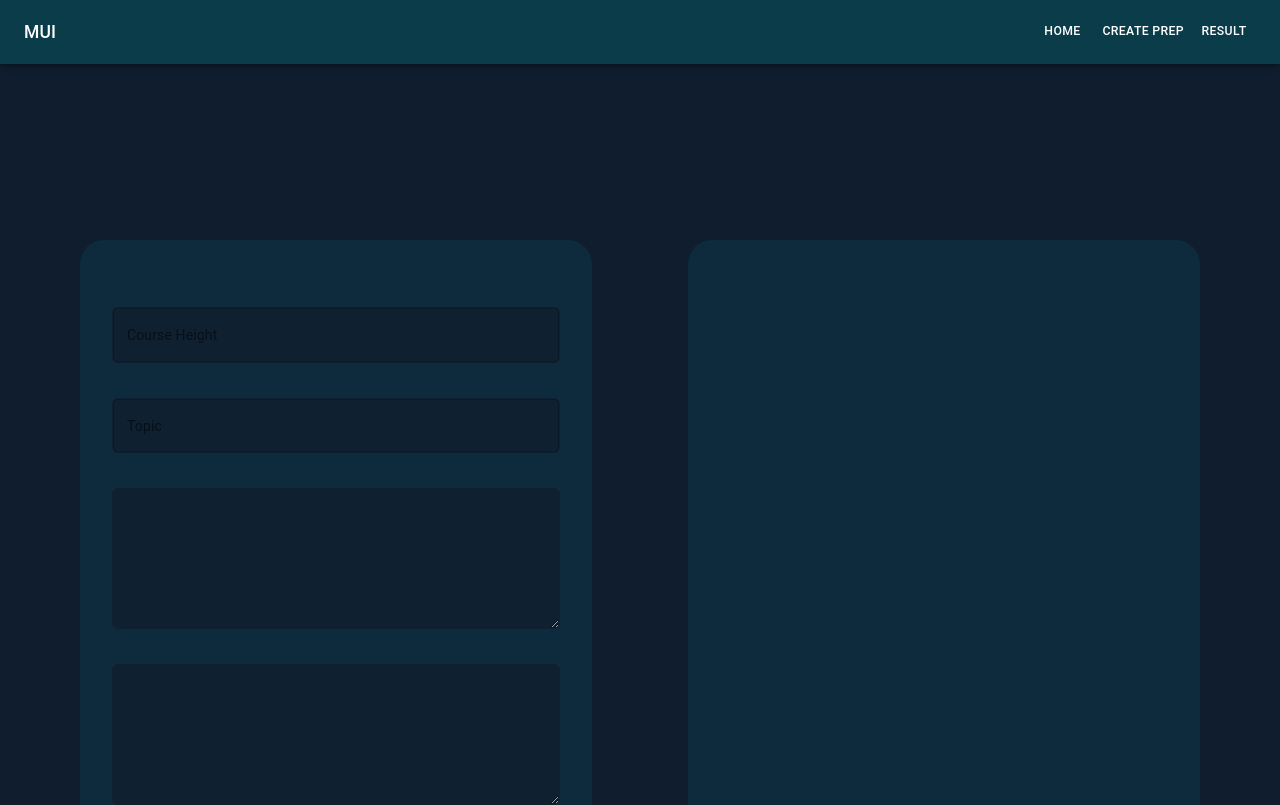
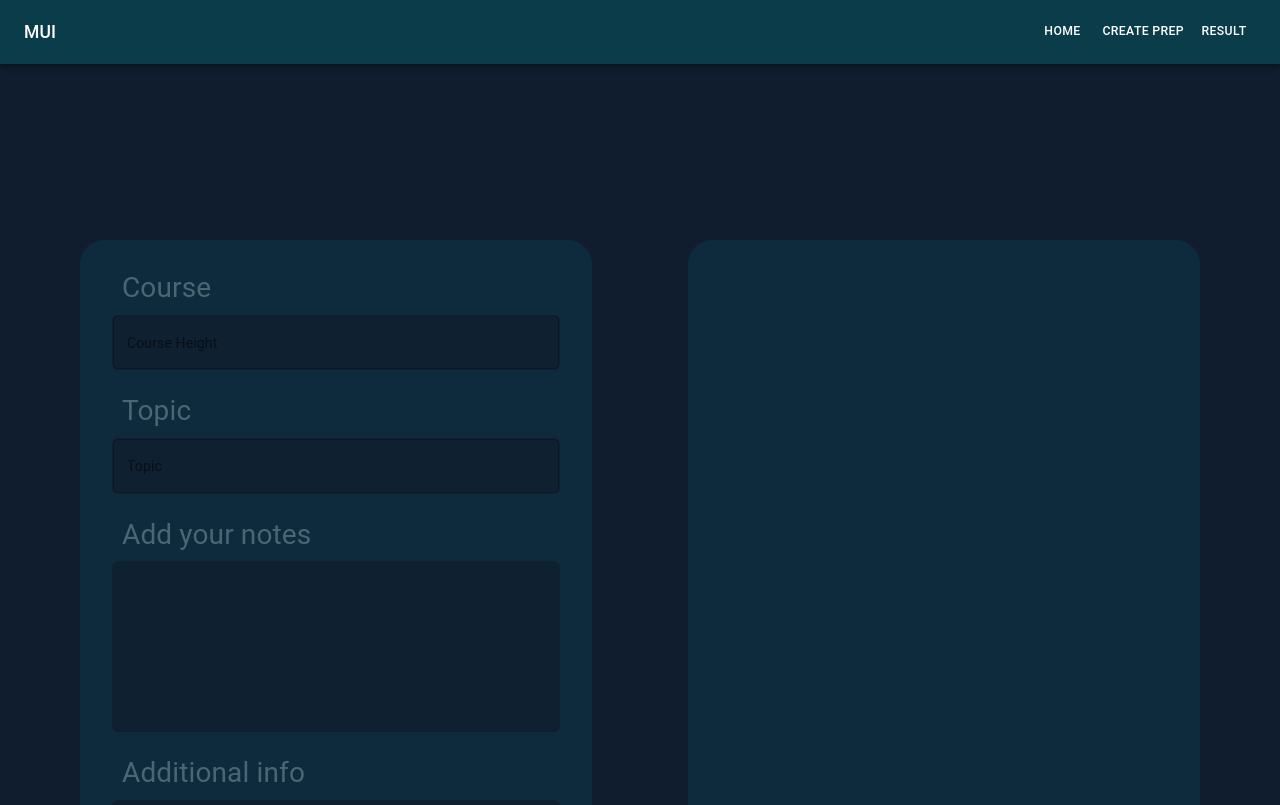
Before and after one commit to martinyis/PrepAi, a React (Create React App) app in the folder client/: page /create in a window 1280 px wide. Shown: the top 805 px of the page. Built offline with nearby package versions, Linux system fonts and the light colour scheme.

Commit message:
Add new styles

```diff
--- a/client/src/modules/InfoPanel.jsx
+++ b/client/src/modules/InfoPanel.jsx
@@ -9,8 +9,8 @@ const InfoPanel = () => {
   const [formData, setFormData] = useState({
     courseHeight: "",
     topic: "",
-    description: "",
-    requirements: "",
+    notes: "",
+    addInfo: "",
   });
 
   const handleChange = (event) => {
@@ -39,6 +39,15 @@ const InfoPanel = () => {
             flexDirection: "column",
           }}
         >
+          <Typography
+            style={{
+              paddingBottom: 10,
+              paddingLeft: 10,
+            }}
+            variant="h3"
+          >
+            Course
+          </Typography>
           <TextField
             fullWidth
             variant="outlined"
@@ -50,7 +59,7 @@ const InfoPanel = () => {
             style={{
               backgroundColor: "#0f2031",
               borderRadius: 6,
-              marginTop: 35,
+              marginBottom: 25,
               border: "1px solid #0f2031",
               transition:
                 "border-color 0.3s ease-in-out, border-radius 0.3s ease-in-out",
@@ -60,6 +69,15 @@ const InfoPanel = () => {
               },
             }}
           />
+          <Typography
+            style={{
+              paddingBottom: 10,
+              paddingLeft: 10,
+            }}
+            variant="h3"
+          >
+            Topic
+          </Typography>
           <TextField
             fullWidth
             variant="outlined"
@@ -71,7 +89,7 @@ const InfoPanel = () => {
             style={{
               backgroundColor: "#0f2031",
               borderRadius: 6,
-              marginTop: 35,
+              marginBottom: 25,
               border: "1px solid #0f2031",
               transition:
                 "border-color 0.3s ease-in-out, border-radius 0.3s ease-in-out",
@@ -81,50 +99,62 @@ const InfoPanel = () => {
               },
             }}
           />
+          <Typography
+            style={{
+              paddingBottom: 10,
+              paddingLeft: 10,
+            }}
+            variant="h3"
+          >
+            Add your notes
+          </Typography>
           <TextareaAutosize
             fullWidth
             minRows={9}
             maxRows={9}
             variant="outlined"
-            id="description-input"
-            label="Description"
-            name="description"
-            value={formData.description}
+            id="notes-input"
+            label="Notes"
+            name="notes"
+            value={formData.notes}
             onChange={handleChange}
             style={{
               backgroundColor: "#0f2031",
               borderRadius: 6,
-              marginTop: 35,
-              border: "1px solid #0f2031",
-              transition:
-                "border-color 0.3s ease-in-out, border-radius 0.3s ease-in-out",
-              "&:hover": {
-                borderColor: "#0f2031",
-                borderRadius: 10,
-              },
+              marginBottom: 25,
+              padding: 15,
+              border: "3px solid #0f2031",
+              color: "#496673",
+              resize: "none",
             }}
           />
+          <Typography
+            style={{
+              paddingBottom: 10,
+              paddingLeft: 10,
+            }}
+            variant="h3"
+          >
+            Additional info
+          </Typography>
           <TextareaAutosize
             fullWidth
             minRows={9}
             maxRows={9}
             variant="outlined"
-            id="requirements-input"
-            label="Requirements"
-            name="requirements"
-            value={formData.requirements}
+            id="addInfo-input"
+            label="AddInfo"
+            name="addInfo"
+            value={formData.addInfo}
             onChange={handleChange}
             style={{
+              padding: 15,
               backgroundColor: "#0f2031",
               borderRadius: 6,
-              marginTop: 35,
-              border: "1px solid #0f2031",
-              transition:
-                "border-color 0.3s ease-in-out, border-radius 0.3s ease-in-out",
-              "&:hover": {
-                borderColor: "#0f2031",
-                borderRadius: 10,
-              },
+              marginBottom: 25,
+              border: "3px solid #0f2031",
+              color: "#496673",
+              resize: "none",
             }}
           />
         </Box>
--- a/client/src/theme.js
+++ b/client/src/theme.js
@@ -2,6 +2,10 @@ import { createTheme } from "@material-ui/core/styles";
 const theme = createTheme({
   typography: {
     fontFamily: ["Cyntho Next", "Roboto", "Arial", "sans-serif"].join(","),
+    h3: {
+      color: "#496673",
+      fontSize: "2rem",
+    },
   },
   palette: {
     primary: {
```
